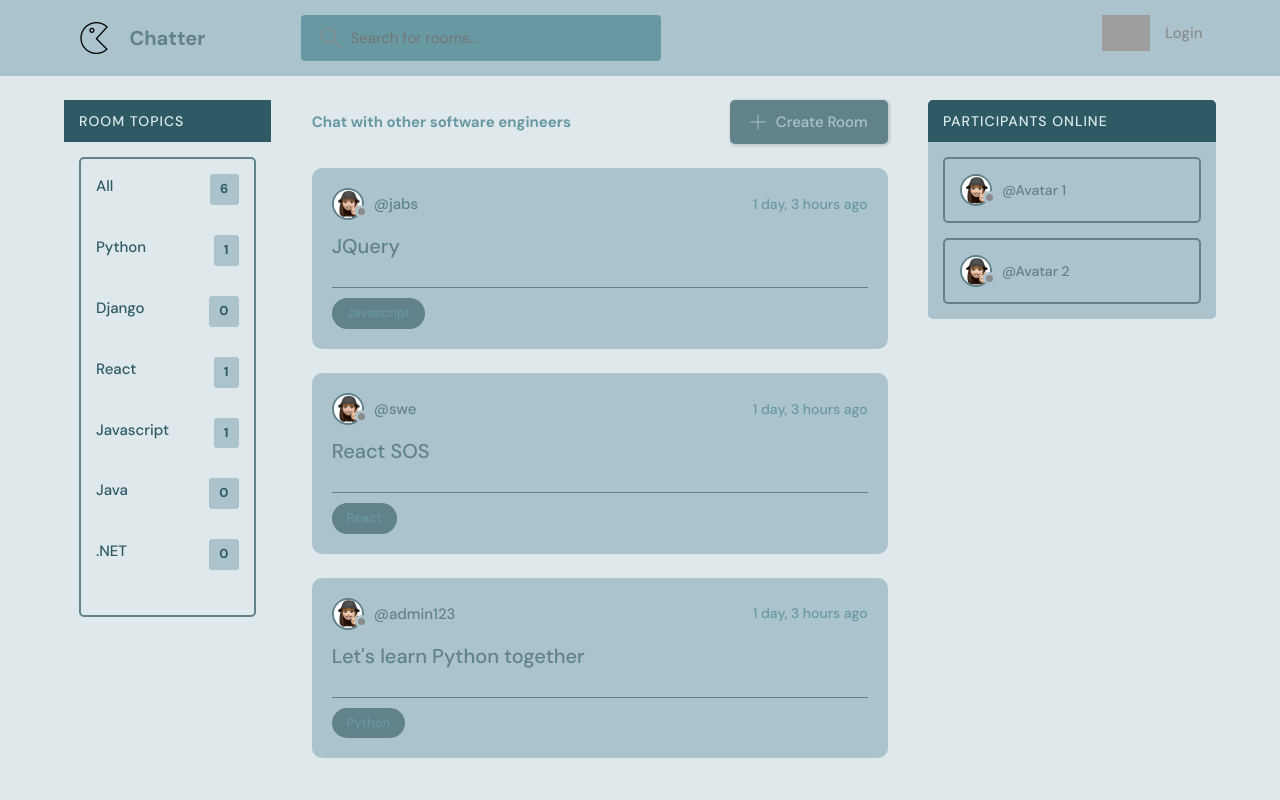
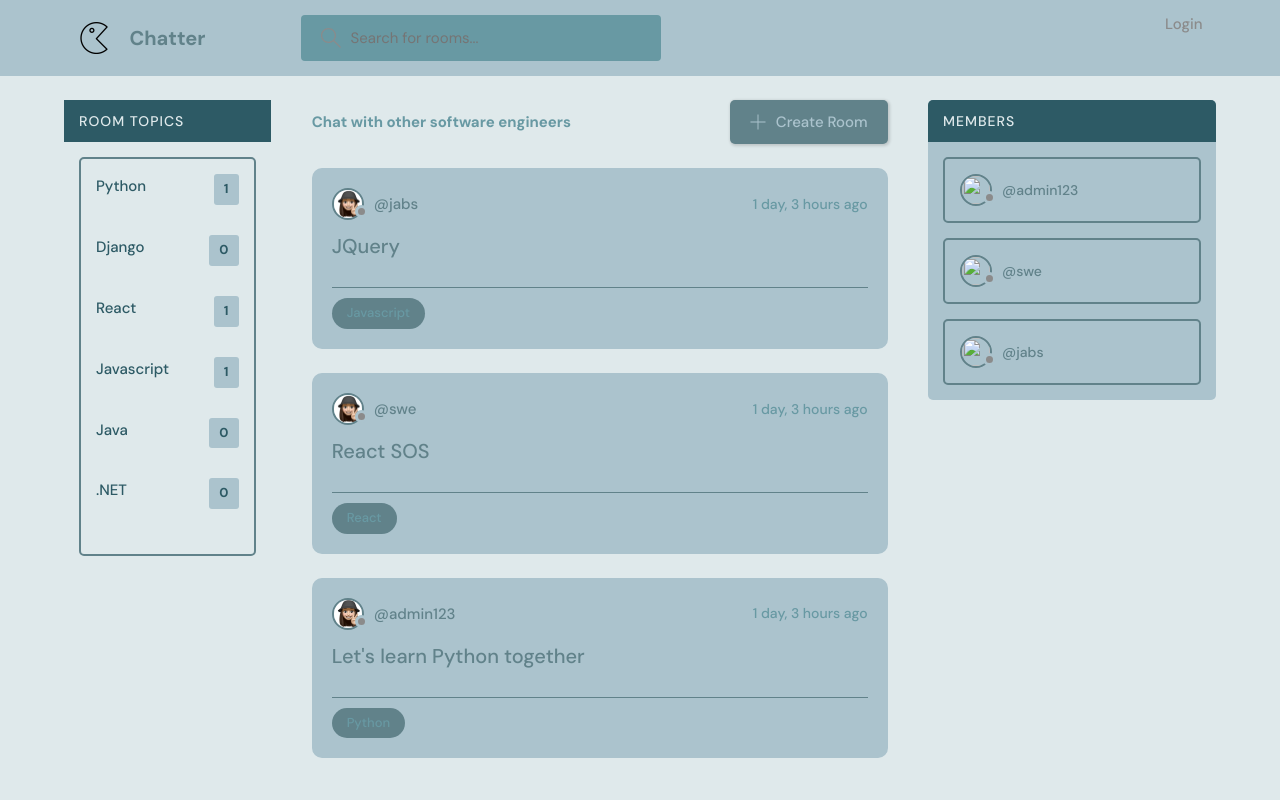
Before and after one commit to jabs142/chatter, a Django app: page / in a window 1280 px wide. Run offline with Django 4.2, Linux system fonts and the light colour scheme; data comes from the database, SQL or seed files in the repository; both versions use the stored data as it was after the commit; grey boxes are pictures that could not be loaded.

Commit message:
Added membership panel

```diff
--- a/base/templates/base/form.html
+++ b/base/templates/base/form.html
@@ -46,7 +46,7 @@
           </div>
 
           <div class="form__action">
-            <a class="btn btn--dark" href="index.html">Cancel</a>
+            <a class="btn btn--dark" href="{% url 'home' %}">Cancel</a>
             <button class="btn btn--main" type="submit"> Submit </button>
           </div>
         </form>
--- a/base/templates/base/home.html
+++ b/base/templates/base/home.html
@@ -25,44 +25,10 @@
 
       {% include 'base/feed_component.html' %}
 
+    </div>
 
-    </div>
-    <!-- Room List End -->
+    {% include 'base/members.html' %}
 
-    <!-- Activities Start -->
-
-    <div class="activities">
-      <div class="activities__header">
-        <h2>Participants online</h2>
-      </div>
-      <div class="activities__box">
-        <div class="activities__boxHeader roomListRoom__header">
-          <a href="profile.html" class="roomListRoom__author">
-            <div class="avatar avatar--small">
-              <img src="static/images/avatar1.png" />
-            </div>
-            <p>
-              @Avatar 1
-            </p>
-          </a>
-        </div>
-      </div>
-
-      <div class="activities__box">
-        <div class="activities__boxHeader roomListRoom__header">
-          <a href="profile.html" class="roomListRoom__author">
-            <div class="avatar avatar--small">
-              <img src="static/images/avatar1.png" />
-            </div>
-            <p>
-              @Avatar 2
-            </p>
-          </a>
-        </div>
-      </div>
-
-    </div>
-    <!-- Activities End -->
   </div>
 </main>
 
--- /dev/null
+++ b/base/templates/base/members.html
@@ -0,0 +1,26 @@
+<div class="activities">
+    <div class="activities__header">
+        <h2> Members </h2>
+    </div>
+    {% for message in room_messages %}
+    {% ifchanged %}
+    <div class="activities__box">
+        <div class="activities__boxHeader roomListRoom__header">
+            <a href="{% url 'user-profile' message.user.id %}" class="roomListRoom__author">
+                <div class="avatar avatar--small">
+                    <img src="{{message.user.avatar.url}}" />
+                </div>
+                <p>
+
+                    @{{message.user.username}}
+
+                </p>
+            </a>
+
+        </div>
+
+    </div>
+    {% endifchanged %}
+    {% endfor %}
+
+</div>
--- a/base/templates/base/topics_component.html
+++ b/base/templates/base/topics_component.html
@@ -5,7 +5,6 @@
   <div class="activities__box">
     <ul class="topics__list">
       <li>
-                <a href="{% url 'home' %}">All <span>{{topics.count}}</span></a>
             </li>
             {% for topic in topics %}
             <li>
--- a/base/urls.py
+++ b/base/urls.py
@@ -12,5 +12,6 @@ urlpatterns = [
     path('update-room/<str:pk>', views.updateRoom, name="update-room"),
     path('delete-room/<str:pk>', views.deleteRoom, name="delete-room"),
     path('delete-message/<str:pk>', views.deleteMessage, name="delete-message"),
-    path('update-user/', views.updateUser, name="update-user")
+    path('update-user/', views.updateUser, name="update-user"),
+    path('members/', views.membersPage, name="members"),
 ]
--- a/base/views.py
+++ b/base/views.py
@@ -6,10 +6,9 @@ from django.db.models import Q
 from django.contrib.auth.models import User
 from django.contrib.auth import authenticate, login, logout
 from django.contrib.auth.forms import UserCreationForm
-from .models import Room, Topic, Message, User #import the model you want to query
+from .models import Room, Topic, Message, User
 from .forms import RoomForm, UserForm
 
-# Create your views here.
 
 def loginPage(request):
     page = 'login'
@@ -69,8 +68,9 @@ def home(request):
 
     topics = Topic.objects.all()
     room_count = rooms.count()
+    room_messages = Message.objects.all()
 
-    context = {'rooms': rooms, 'topics': topics, 'room_count': room_count}
+    context = {'rooms': rooms, 'topics': topics, 'room_count': room_count, 'room_messages':room_messages}
     return render(request, 'base/home.html',context)
 
 def room(request,pk):
@@ -173,3 +173,7 @@ def updateUser(request):
             return redirect('user-profile', pk=user.id)
 
     return render(request, 'base/update-user.html', {'form': form})
+
+def membersPage(request):
+    room_messages = Message.objects.all()
+    return render(request, 'base/members.html', {'room_messages': room_messages})
--- a/static/styles/style.css
+++ b/static/styles/style.css
@@ -2,7 +2,6 @@
 
 :root {
   --color-main: #61828a;
-  --color-main-light: #d8aeda;
   --color-dark: #abc3cd;
   --color-dark-medium: #61828A;
   --color-dark-light: #2d5a65;
@@ -960,7 +959,7 @@ a {
 }
 
 .room__topRight svg {
-  fill: var(--color-main-light);
+  fill: var(--color-main);
 }
 
 .room__header {
--- a/templates/navbar.html
+++ b/templates/navbar.html
@@ -26,7 +26,7 @@
             <div class="header__user">
                 <a href="{% url 'update-user' %}">
                     <div class="avatar avatar--medium active">
-                        <img src="static/images/avatar1.png" />
+                        <img src="{% static 'images/avatar1.png' %}" />
                     </div>
                     <p> {{request.user.username}} <span>@{{request.user.username}} </span></p>
                 </a>
@@ -42,7 +42,6 @@
 
             <!-- Not Logged In -->
             <a href="{% url 'login' %}">
-                <img src="{% static 'images/avatar.svg' %}" />
                 <p>Login</p>
             </a>
             {% endif %}
```
Also changed, not shown: base/templates/base/login_old.html (deleted, +0 -36 lines), base/templates/base/room.html (+4 -4 lines), db.sqlite3. Lines whose indentation alone changed are shown as unchanged.
